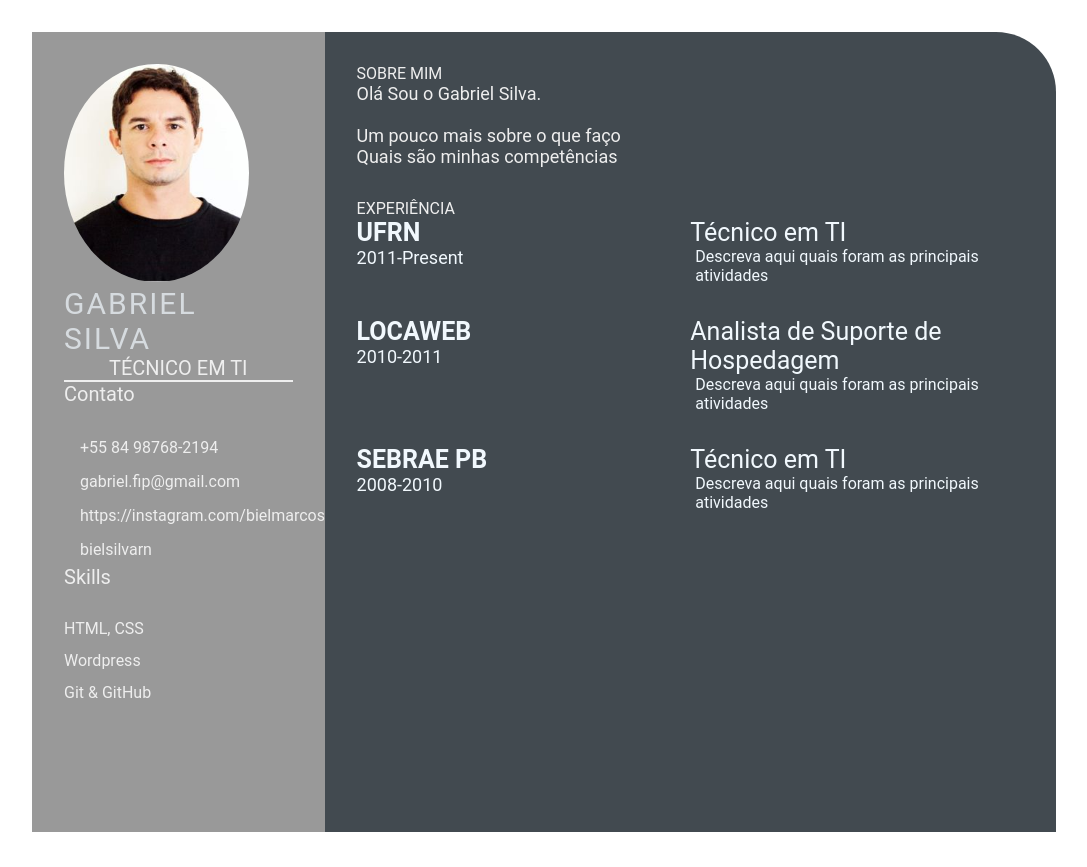
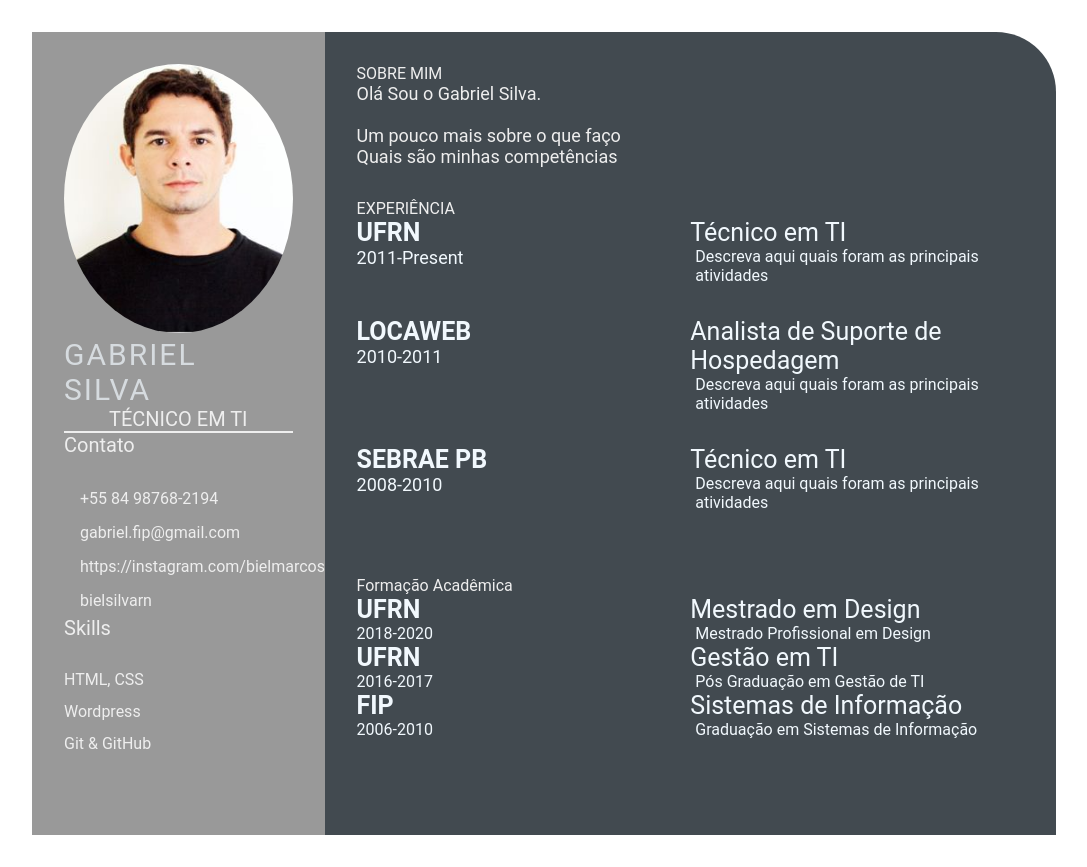
Before and after one commit to bielsilvarn/bielsilvarn.github.io, a plain HTML site: page index.html in a window 1280 px wide. Shown: the whole page, without its empty margins (96-1183 px from the left). Drawn offline with Linux system fonts and the light colour scheme.

Commit message:
Feature: index.html (#10)
Co-authored-by: Gabriel Marcos da Silva <Gabriel@MacBook-Air-de-Gabriel.local>

```diff
--- a/index.html
+++ b/index.html
@@ -94,6 +94,36 @@
                         </div>
                     </div>
                 </section>
+                <section class="education gap">
+                    <div class="right-title">Formação Acadêmica</div>
+                    <div class="education-contents">
+                        <div class="education-left">
+                            <p class="education-school-name">UFRN</p>
+                            <p class="education-time-period">2018-2020</p>
+                        </div>
+                    <div class="education-right">
+                        <p class="education-subject">Mestrado em Design</p>
+                        <p class="education-desc">Mestrado Profissional em Design </p>
+
+                    </div>
+                    <div class="education-left">
+                        <p class="education-school-name">UFRN</p>
+                        <p class="education-time-period">2016-2017</p>
+                    </div>
+                    <div class="education-right">
+                        <p class="education-subject">Gestão em TI</p>
+                        <p class="education-desc">Pós Graduação em Gestão de TI </p>
+                    </div>
+                    <div class="education-left">
+                        <p class="education-school-name">FIP</p>
+                        <p class="education-time-period">2006-2010</p>
+                    </div>
+                    <div class="education-right">
+                        <p class="education-subject">Sistemas de Informação</p>
+                        <p class="education-desc">Graduação em Sistemas de Informação</p>
+                    </div>
+                    </div>
+                </section>
 
             </div>
         </section>
--- a/style.css
+++ b/style.css
@@ -37,8 +37,8 @@
 }
 
 .profile .profile-image {
-    width: 81%;
-    border-radius: 50%;
+    width: 100%;
+    border-radius: 100%;
 }
 
 .name {
@@ -55,7 +55,7 @@
     text-align: center;
 }
 
-
+/* .contact-info { border-bottom: 2px solid #1B2631; } */
 .left-title {
     color: #eeeeee;
     font-size: 20px;
```
